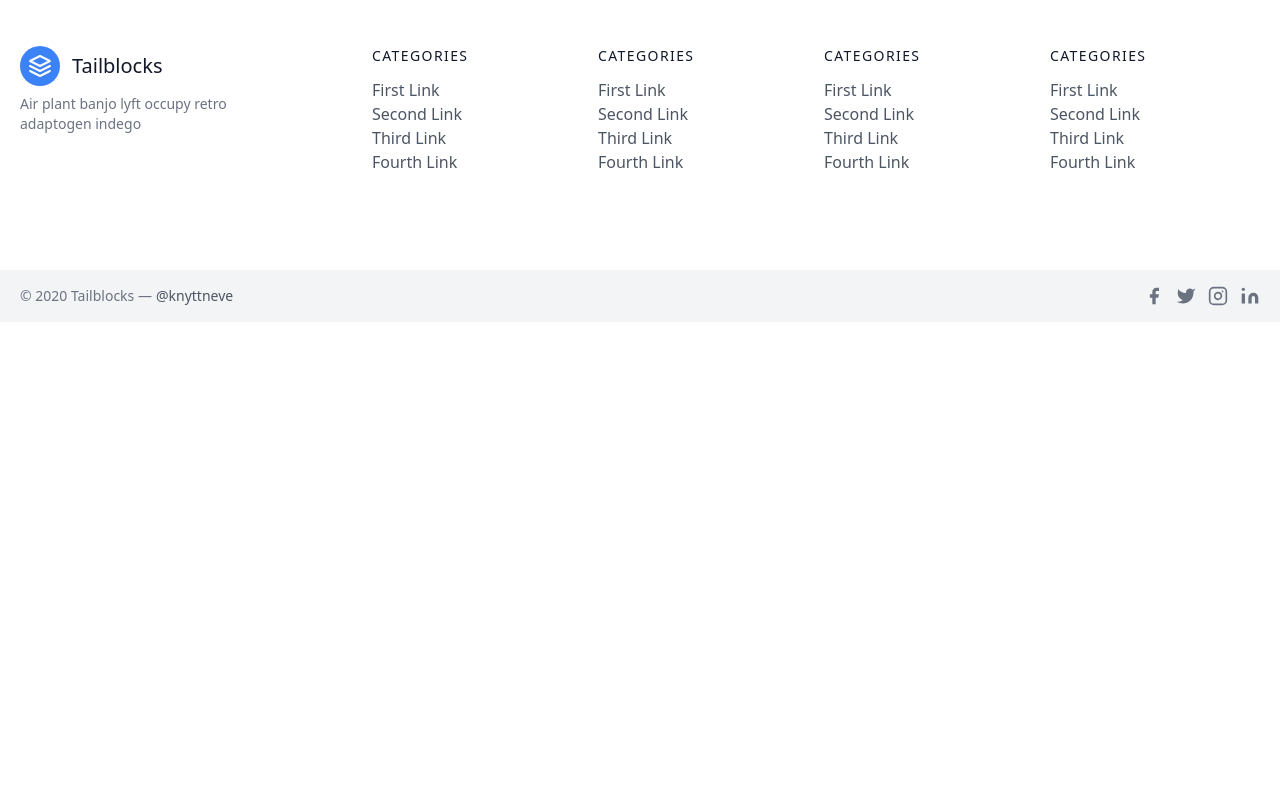
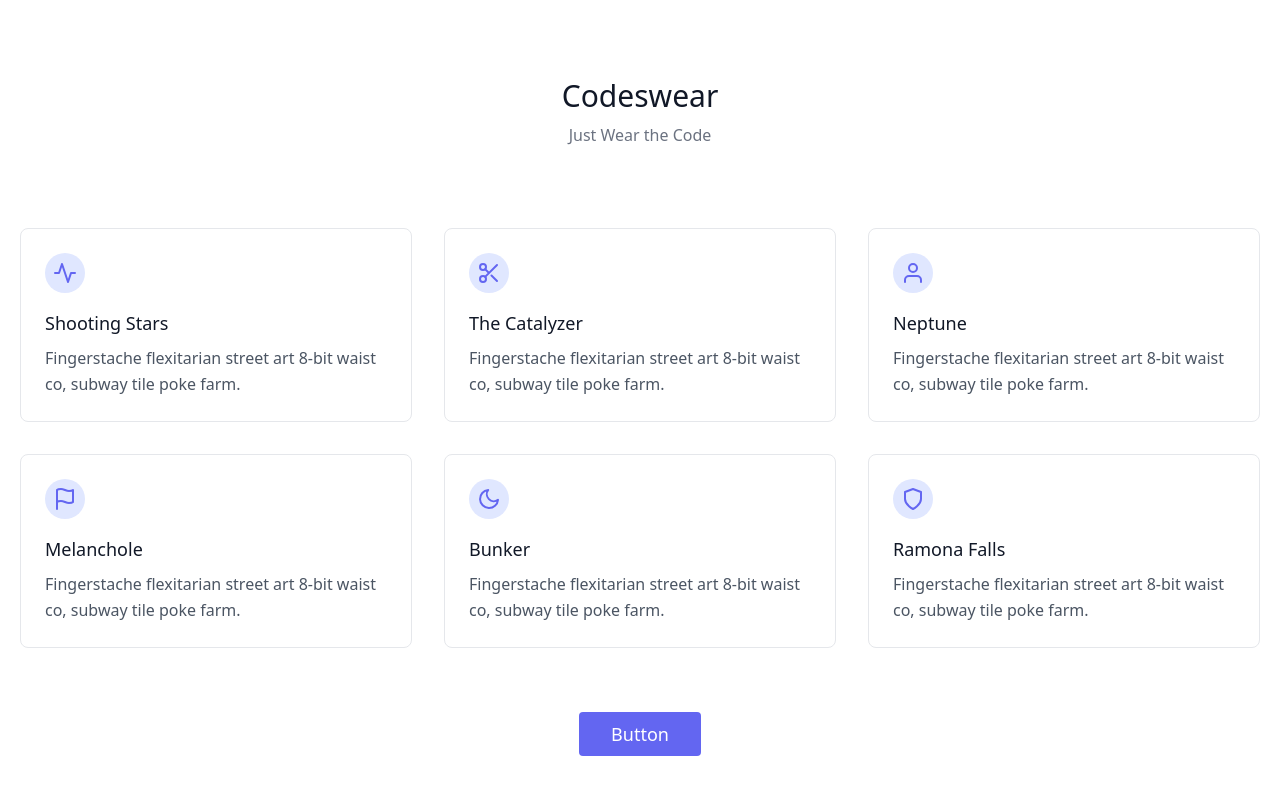
Before and after one commit to ShivamRana207/next_project, a Next.js app: page / in a window 1280 px wide. Shown: the part 580-1380 px from the top of the page. Before the commit the page ends 902 px from the top, so only its background shows below. Built offline with nearby package versions, Linux system fonts and the light colour scheme.

Commit message:
compelet nav bar

```diff
--- a/components/Navbar.js
+++ b/components/Navbar.js
@@ -1,9 +1,10 @@
 import React from 'react'
 import Link from 'next/link'
+import { AiOutlineShoppingCart } from 'react-icons/ai';
 const Navbar = () => {
   return (
     <div className=' flex flex-col md:flex-row md:justify-start  justify-center item-center'>
-      <div className='nav'>
+      <div className='nav py-4'>
         <ul className='flex  item-center cursor-pointer space-x-2 font-bold'>
           <Link href={'/tshirt'}><a><li>Tshirts</li></a></Link>
           <Link href={'/hoodies'}><a><li>Hoodies</li></a></Link>
@@ -11,8 +12,8 @@
           <Link href={'/shorts'}><a><li>Shorts</li></a></Link>
         </ul>
       </div>
-      <div className="cart absolute right-0 top-0 mx-5">
-        <button>Cart</button>
+      <div className="cart absolute right-0 top-4 mx-5">
+     <button> <AiOutlineShoppingCart className=' text-xl md:text-3xl'/></button>
       </div>
     </div>
   )
--- a/pages/index.js
+++ b/pages/index.js
@@ -15,6 +15,86 @@
 
       <Navbar/>
       <Image src="/home.jpg" width="500" height="500" />
+      <section class="text-gray-600 body-font">
+  <div class="container px-5 py-24 mx-auto">
+    <div class="flex flex-wrap w-full mb-20 flex-col items-center text-center">
+      <h1 class="sm:text-3xl text-2xl font-medium title-font mb-2 text-gray-900">Codeswear</h1>
+      <p class="lg:w-1/2 w-full leading-relaxed text-gray-500">Just Wear the Code</p>
+    </div>
+    <div class="flex flex-wrap -m-4">
+      <div class="xl:w-1/3 md:w-1/2 p-4">
+        <div class="border border-gray-200 p-6 rounded-lg">
+          <div class="w-10 h-10 inline-flex items-center justify-center rounded-full bg-indigo-100 text-indigo-500 mb-4">
+            <svg fill="none" stroke="currentColor" stroke-linecap="round" stroke-linejoin="round" stroke-width="2" class="w-6 h-6" viewBox="0 0 24 24">
+              <path d="M22 12h-4l-3 9L9 3l-3 9H2"></path>
+            </svg>
+          </div>
+          <h2 class="text-lg text-gray-900 font-medium title-font mb-2">Shooting Stars</h2>
+          <p class="leading-relaxed text-base">Fingerstache flexitarian street art 8-bit waist co, subway tile poke farm.</p>
+        </div>
+      </div>
+      <div class="xl:w-1/3 md:w-1/2 p-4">
+        <div class="border border-gray-200 p-6 rounded-lg">
+          <div class="w-10 h-10 inline-flex items-center justify-center rounded-full bg-indigo-100 text-indigo-500 mb-4">
+            <svg fill="none" stroke="currentColor" stroke-linecap="round" stroke-linejoin="round" stroke-width="2" class="w-6 h-6" viewBox="0 0 24 24">
+              <circle cx="6" cy="6" r="3"></circle>
+              <circle cx="6" cy="18" r="3"></circle>
+              <path d="M20 4L8.12 15.88M14.47 14.48L20 20M8.12 8.12L12 12"></path>
+            </svg>
+          </div>
+          <h2 class="text-lg text-gray-900 font-medium title-font mb-2">The Catalyzer</h2>
+          <p class="leading-relaxed text-base">Fingerstache flexitarian street art 8-bit waist co, subway tile poke farm.</p>
+        </div>
+      </div>
+      <div class="xl:w-1/3 md:w-1/2 p-4">
+        <div class="border border-gray-200 p-6 rounded-lg">
+          <div class="w-10 h-10 inline-flex items-center justify-center rounded-full bg-indigo-100 text-indigo-500 mb-4">
+            <svg fill="none" stroke="currentColor" stroke-linecap="round" stroke-linejoin="round" stroke-width="2" class="w-6 h-6" viewBox="0 0 24 24">
+              <path d="M20 21v-2a4 4 0 00-4-4H8a4 4 0 00-4 4v2"></path>
+              <circle cx="12" cy="7" r="4"></circle>
+            </svg>
+          </div>
+          <h2 class="text-lg text-gray-900 font-medium title-font mb-2">Neptune</h2>
+          <p class="leading-relaxed text-base">Fingerstache flexitarian street art 8-bit waist co, subway tile poke farm.</p>
+        </div>
+      </div>
+      <div class="xl:w-1/3 md:w-1/2 p-4">
+        <div class="border border-gray-200 p-6 rounded-lg">
+          <div class="w-10 h-10 inline-flex items-center justify-center rounded-full bg-indigo-100 text-indigo-500 mb-4">
+            <svg fill="none" stroke="currentColor" stroke-linecap="round" stroke-linejoin="round" stroke-width="2" class="w-6 h-6" viewBox="0 0 24 24">
+              <path d="M4 15s1-1 4-1 5 2 8 2 4-1 4-1V3s-1 1-4 1-5-2-8-2-4 1-4 1zM4 22v-7"></path>
+            </svg>
+          </div>
+          <h2 class="text-lg text-gray-900 font-medium title-font mb-2">Melanchole</h2>
+          <p class="leading-relaxed text-base">Fingerstache flexitarian street art 8-bit waist co, subway tile poke farm.</p>
+        </div>
+      </div>
+      <div class="xl:w-1/3 md:w-1/2 p-4">
+        <div class="border border-gray-200 p-6 rounded-lg">
+          <div class="w-10 h-10 inline-flex items-center justify-center rounded-full bg-indigo-100 text-indigo-500 mb-4">
+            <svg fill="none" stroke="currentColor" stroke-linecap="round" stroke-linejoin="round" stroke-width="2" class="w-6 h-6" viewBox="0 0 24 24">
+              <path d="M21 12.79A9 9 0 1111.21 3 7 7 0 0021 12.79z"></path>
+            </svg>
+          </div>
+          <h2 class="text-lg text-gray-900 font-medium title-font mb-2">Bunker</h2>
+          <p class="leading-relaxed text-base">Fingerstache flexitarian street art 8-bit waist co, subway tile poke farm.</p>
+        </div>
+      </div>
+      <div class="xl:w-1/3 md:w-1/2 p-4">
+        <div class="border border-gray-200 p-6 rounded-lg">
+          <div class="w-10 h-10 inline-flex items-center justify-center rounded-full bg-indigo-100 text-indigo-500 mb-4">
+            <svg fill="none" stroke="currentColor" stroke-linecap="round" stroke-linejoin="round" stroke-width="2" class="w-6 h-6" viewBox="0 0 24 24">
+              <path d="M12 22s8-4 8-10V5l-8-3-8 3v7c0 6 8 10 8 10z"></path>
+            </svg>
+          </div>
+          <h2 class="text-lg text-gray-900 font-medium title-font mb-2">Ramona Falls</h2>
+          <p class="leading-relaxed text-base">Fingerstache flexitarian street art 8-bit waist co, subway tile poke farm.</p>
+        </div>
+      </div>
+    </div>
+    <button class="flex mx-auto mt-16 text-white bg-indigo-500 border-0 py-2 px-8 focus:outline-none hover:bg-indigo-600 rounded text-lg">Button</button>
+  </div>
+</section>
       <Footer/>
 
     </div>
```
